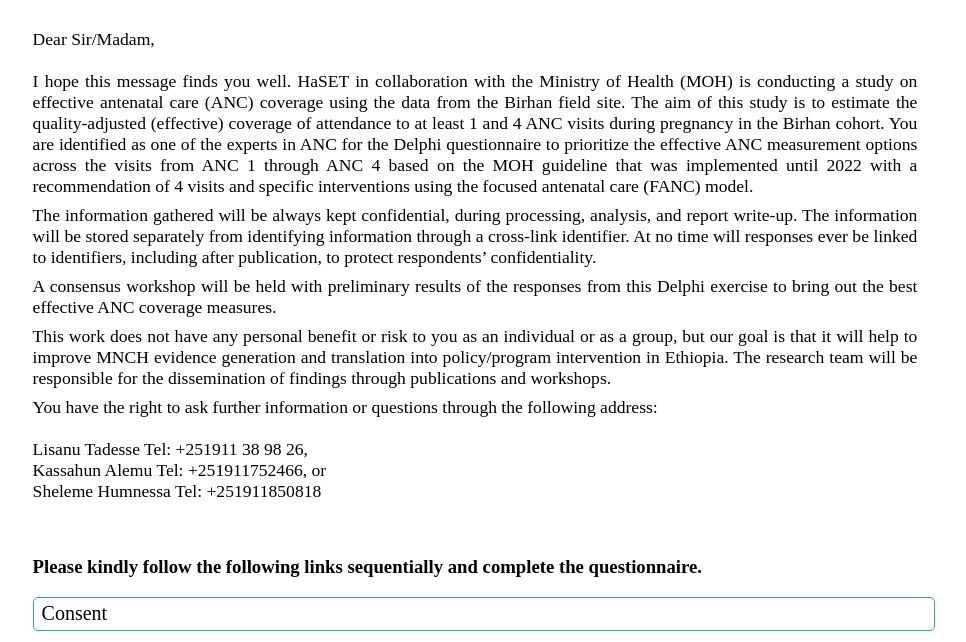
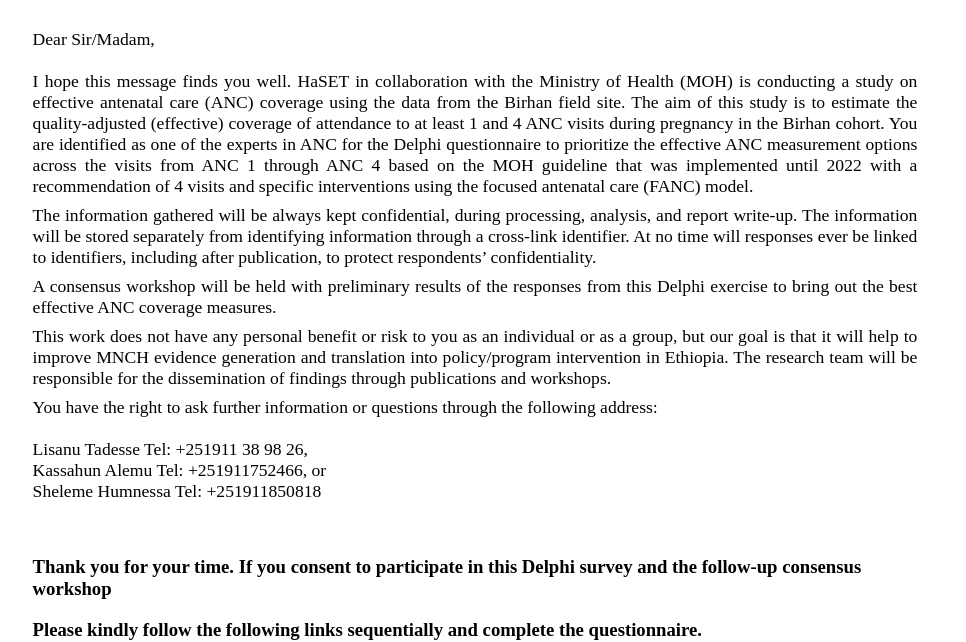
Before and after one commit to birhan-data/delphi, a plain HTML site: page index.html in a window 1280 px wide. Shown: the part 138-780 px from the top of the page, without its empty margins (165-1131 px from the left). Drawn offline with Linux system fonts and the light colour scheme.

Commit message:
into text added

```diff
--- a/index.html
+++ b/index.html
@@ -40,8 +40,11 @@
     You have the right to ask further information or questions through the following address: <br><br>Lisanu Tadesse
     Tel: +251911 38 98 26, <br>Kassahun Alemu Tel: +251911752466, or <br>Sheleme Humnessa Tel: +251911850818
   </p>
-  <br><br>
+  <br>
+
+  <br>
   <div class="links">
+    <h3>Thank you for your time. If you consent to participate in this Delphi survey and the follow-up consensus workshop</h3>
     <h3>Please kindly follow the following links sequentially and complete the questionnaire.</h3>
     <ul>
       <li><a class="form_1" href="./consent.html" target="_blank">Consent</a></li>
```
